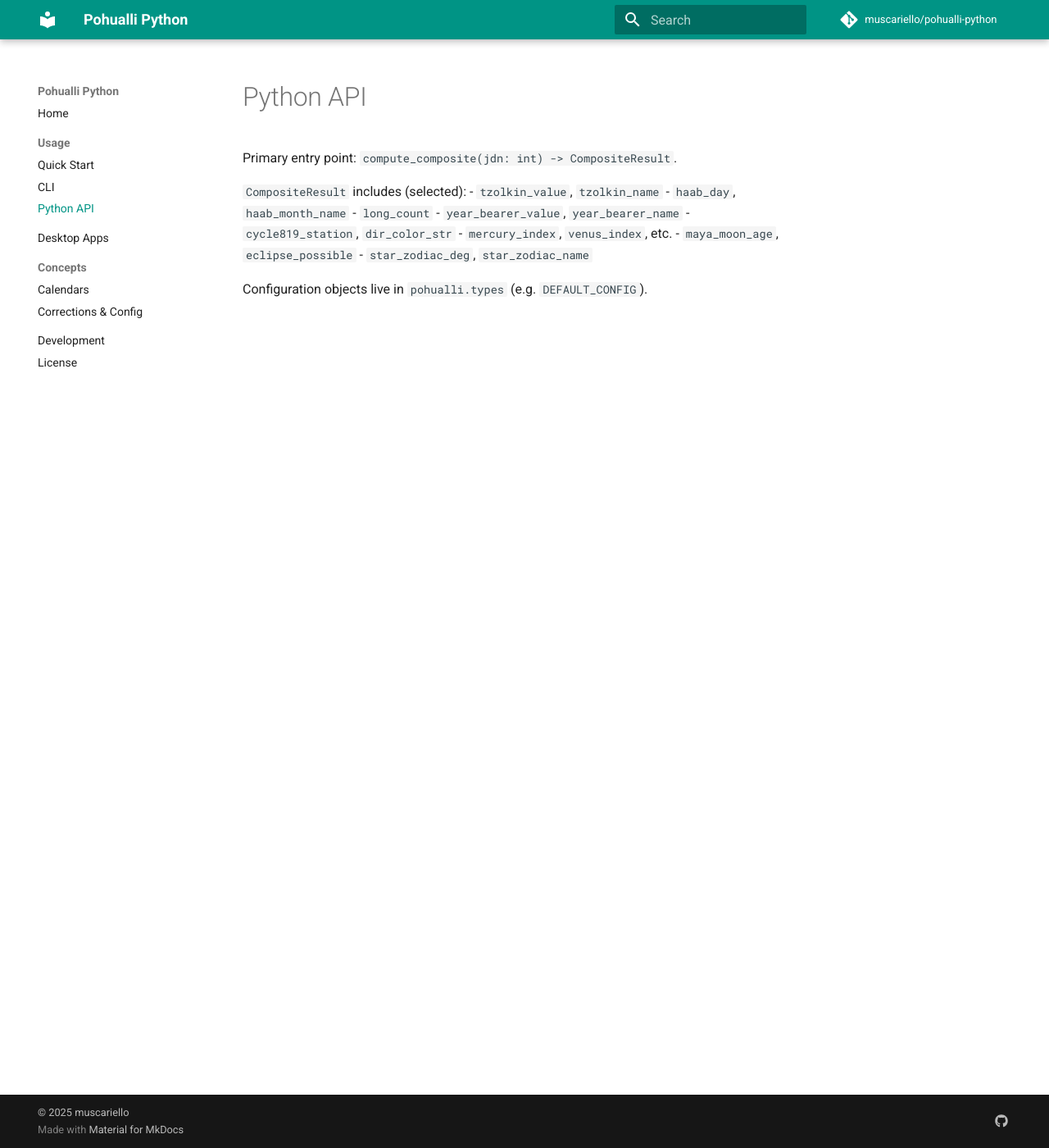
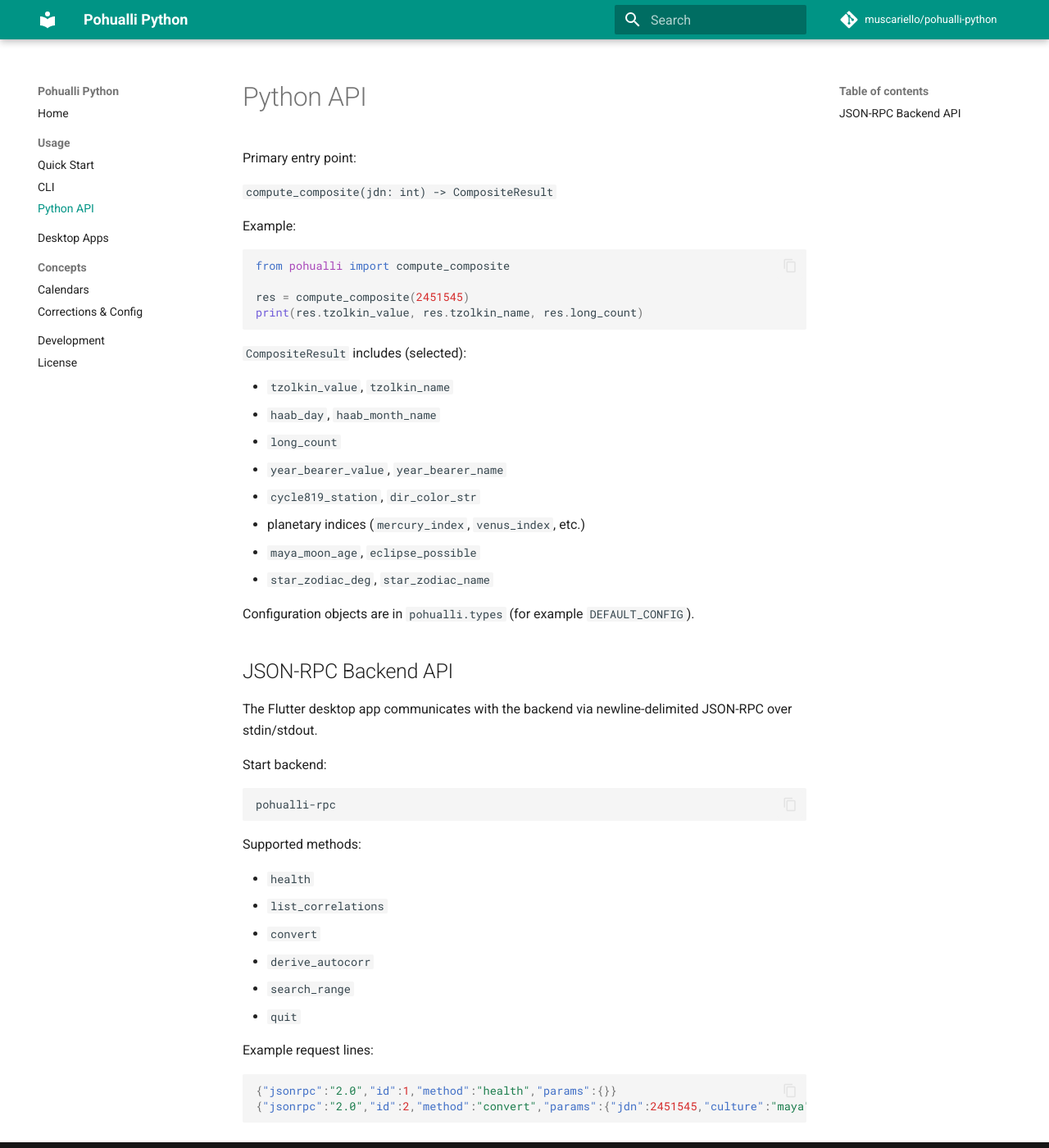
Before and after one commit to muscariello/pohualli-python, an MkDocs documentation site: the page built from docs/usage/python-api.md, in a window 1280 px wide and 1400 px high. Shown: the whole window at 82% size. Built offline with MkDocs 1.6.1 and Material for MkDocs 9.7.7, drawn with Linux system fonts in a browser that asks for light colours; comment, search, counter and statistics services are not loaded.

Commit message:
docs: align usage guides with flutter rpc architecture
Signed-off-by: Luca Muscariello <muscariello@ieee.org>

````diff
--- a/docs/usage/python-api.md
+++ b/docs/usage/python-api.md
@@ -1,15 +1,53 @@
 # Python API
 
-Primary entry point: `compute_composite(jdn: int) -> CompositeResult`.
+Primary entry point:
+
+`compute_composite(jdn: int) -> CompositeResult`
+
+Example:
+
+```python
+from pohualli import compute_composite
+
+res = compute_composite(2451545)
+print(res.tzolkin_value, res.tzolkin_name, res.long_count)
+```
 
 `CompositeResult` includes (selected):
+
 - `tzolkin_value`, `tzolkin_name`
 - `haab_day`, `haab_month_name`
 - `long_count`
 - `year_bearer_value`, `year_bearer_name`
 - `cycle819_station`, `dir_color_str`
-- `mercury_index`, `venus_index`, etc.
+- planetary indices (`mercury_index`, `venus_index`, etc.)
 - `maya_moon_age`, `eclipse_possible`
 - `star_zodiac_deg`, `star_zodiac_name`
 
-Configuration objects live in `pohualli.types` (e.g. `DEFAULT_CONFIG`).
+Configuration objects are in `pohualli.types` (for example `DEFAULT_CONFIG`).
+
+## JSON-RPC Backend API
+
+The Flutter desktop app communicates with the backend via newline-delimited JSON-RPC over stdin/stdout.
+
+Start backend:
+
+```bash
+pohualli-rpc
+```
+
+Supported methods:
+
+- `health`
+- `list_correlations`
+- `convert`
+- `derive_autocorr`
+- `search_range`
+- `quit`
+
+Example request lines:
+
+```json
+{"jsonrpc":"2.0","id":1,"method":"health","params":{}}
+{"jsonrpc":"2.0","id":2,"method":"convert","params":{"jdn":2451545,"culture":"maya"}}
+```
````
Also changed, not shown: docs/index.md (+1 -0 lines), docs/usage/desktop.md (+17 -0 lines), docs/usage/quickstart.md (+10 -1 lines).
